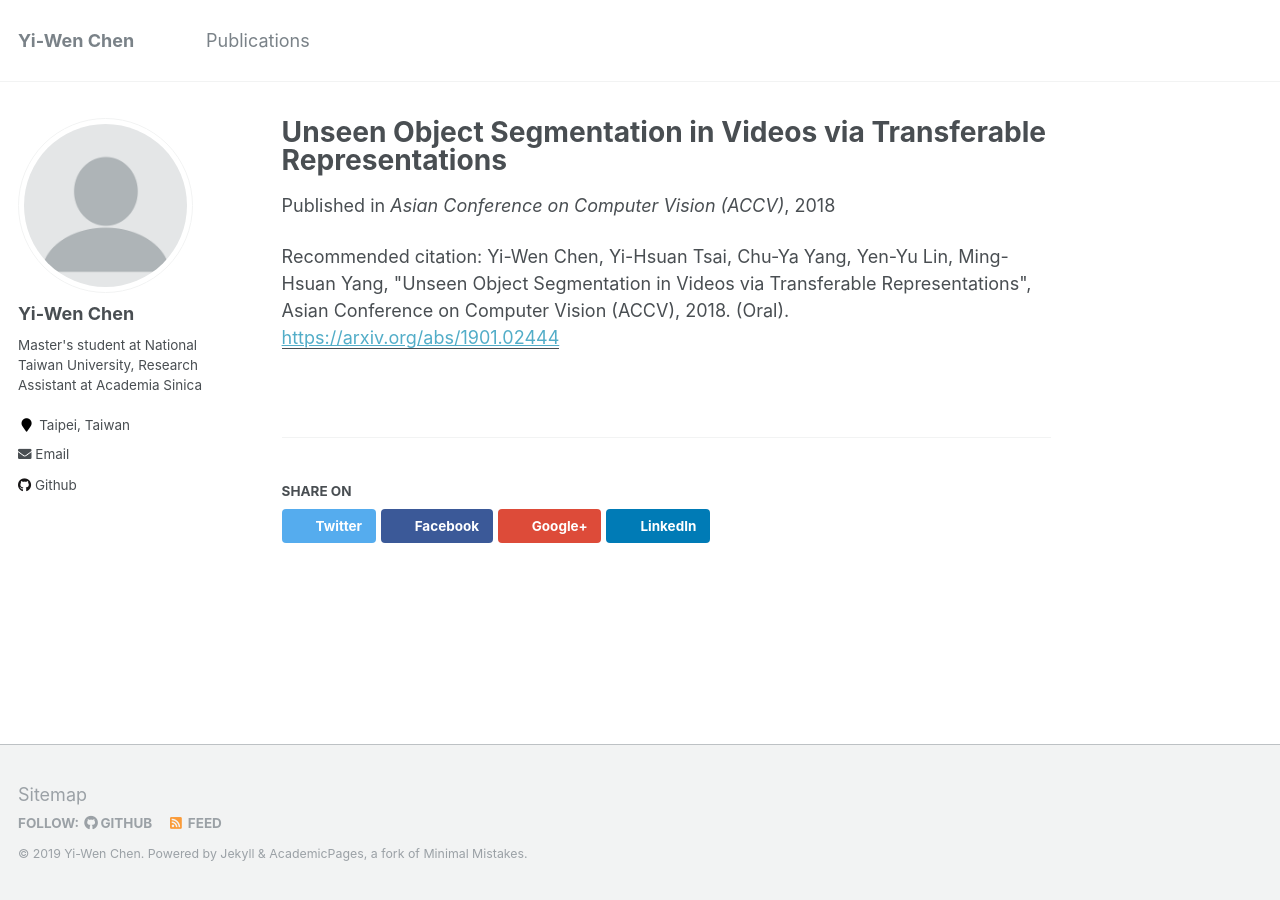
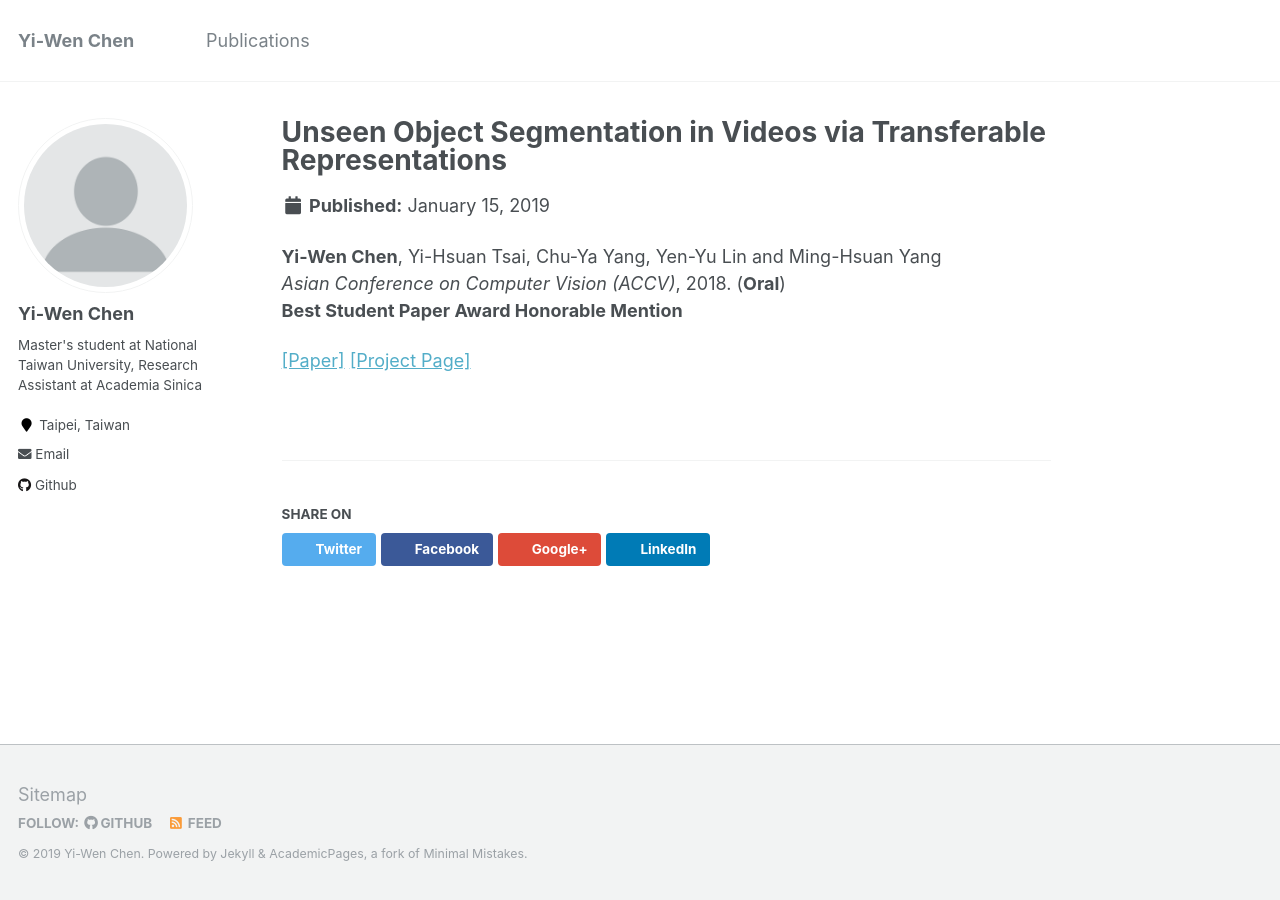
Before and after one commit to wenz116/wenz116.github.io, a Jekyll site: the page built from _publications/accv_2018_TransferSeg.md, in a window 1280 px wide. Built offline with Jekyll 4.4.1, drawn with Linux system fonts in a browser that asks for light colours.

Commit message:
Update accv_2018_TransferSeg.md

```diff
--- a/_publications/accv_2018_TransferSeg.md
+++ b/_publications/accv_2018_TransferSeg.md
@@ -2,8 +2,12 @@
 title: "Unseen Object Segmentation in Videos via Transferable Representations"
 collection: publications
 permalink: /publication/accv_2018_TransferSeg
-date: 2018-12-05
-venue: 'Asian Conference on Computer Vision (ACCV)'
-paperurl: 'https://arxiv.org/abs/1901.02444'
-citation: 'Yi-Wen Chen, Yi-Hsuan Tsai, Chu-Ya Yang, Yen-Yu Lin, Ming-Hsuan Yang, "Unseen Object Segmentation in Videos via Transferable Representations", Asian Conference on Computer Vision (ACCV), 2018. (Oral).'
+excerpt: 'Yi-Wen Chen, Yi-Hsuan Tsai, Chu-Ya Yang, Yen-Yu Lin, Ming-Hsuan Yang, "Unseen Object Segmentation in Videos via Transferable Representations", Asian Conference on Computer Vision (ACCV), 2018. (Oral).'
+
 ---
+**Yi-Wen Chen**, Yi-Hsuan Tsai, Chu-Ya Yang, Yen-Yu Lin and Ming-Hsuan Yang <br />
+*Asian Conference on Computer Vision (ACCV)*, 2018. (**Oral**) <br />
+**Best Student Paper Award Honorable Mention**
+
+[[Paper]](https://arxiv.org/abs/1901.02444)
+[[Project Page]](https://github.com/wenz116/TransferSeg)
```
